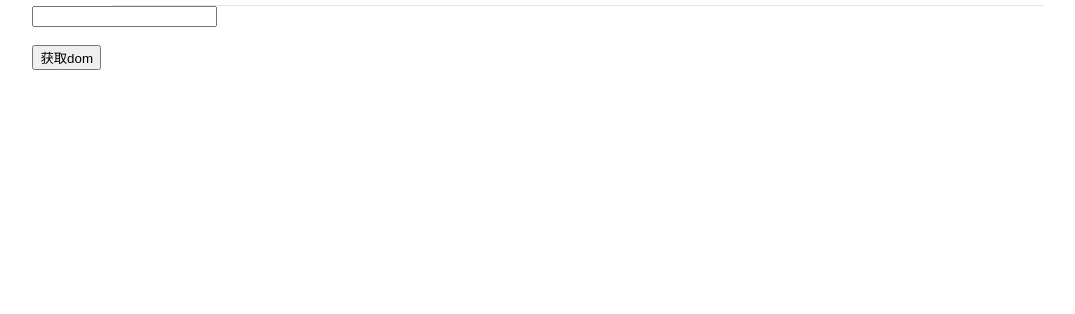
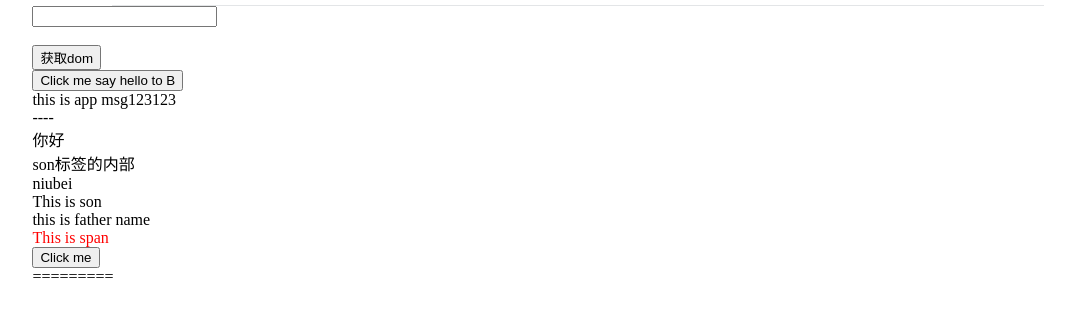
Before and after one commit to leonleerl/react-basic, a React (Create React App) app: page / in a window 1280 px wide. Shown: the part 534-848 px from the top of the page, without its empty margins (102-1177 px from the left). Before the commit the page ends 800 px from the top, so only its background shows below. Built offline with nearby package versions, Linux system fonts and the light colour scheme.

Commit message:
add props

```diff
--- a/package.json
+++ b/package.json
@@ -8,7 +8,7 @@
     "@testing-library/user-event": "^13.5.0",
     "axios": "^1.5.1",
     "classnames": "^2.5.1",
-    "dayjs": "^1.11.10",
+    "dayjs": "^1.11.11",
     "lodash": "^4.17.21",
     "react": "^18.2.0",
     "react-dom": "^18.2.0",
--- a/src/App.js
+++ b/src/App.js
@@ -1,9 +1,12 @@
-import { useState } from "react";
+import { useRef, useState } from "react";
 import "./App.scss";
 import avatar from "./images/bozai.png";
 import _ from "lodash";
 import classNames from "classnames";
 import Test from "./test";
+import { v4 as uuidV4 } from "uuid";
+import dayjs from "dayjs";
+import TestProps from "./testProps";
 
 /**
  * 评论列表的渲染和操作
@@ -83,18 +86,22 @@ const App = () => {
     _.orderBy(defaultList, "like", "desc")
   );
 
+  // 发布
   const [commentMsg, setCommentMsg] = useState("");
+  const inputRef = useRef(null);
   const handleAddContent = () => {
     console.log(commentMsg);
     const newComment = {
-      rpid: commentList.length + 1,
+      rpid: uuidV4(),
       user: user,
       content: commentMsg,
-      ctime: new Date().toLocaleDateString(),
+      ctime: dayjs(new Date()).format("MM-DD hh:mm"),
       like: 0,
     };
     setCommentList([...commentList, newComment]);
     setCommentMsg("");
+    console.log(inputRef.current);
+    inputRef.current.focus();
   };
 
   // 删除
@@ -162,6 +169,7 @@ const App = () => {
               onChange={(e) => {
                 setCommentMsg(e.target.value);
               }}
+              ref={inputRef}
             />
             {/* 发布按钮 */}
             <div onClick={handleAddContent} className="reply-box-send">
@@ -215,6 +223,9 @@ const App = () => {
         </div>
       </div>
       <Test />
+      <TestProps>
+        <span>你好</span>
+      </TestProps>
     </div>
   );
 };
--- /dev/null
+++ b/src/testProps.js
@@ -0,0 +1,85 @@
+import { createContext, useContext, useState } from "react";
+
+const MsgContext = createContext();
+
+function Son(props) {
+  return (
+    <>
+      {props.children}
+      <div>This is son</div>
+      <div>{props.name}</div>
+      <div>{props.child}</div>
+      <button onClick={() => props.onGetMsg("I am son12312312")}>
+        Click me
+      </button>
+    </>
+  );
+}
+
+function A(props) {
+  return (
+    <>
+      <button
+        onClick={() => {
+          props.onGetMsg("I am A, Hello B~");
+        }}
+      >
+        Click me say hello to B
+      </button>
+      <B></B>
+    </>
+  );
+}
+
+function B(props) {
+  const Msg = useContext(MsgContext);
+  return (
+    <>
+      <div>{props.msg}</div>
+      <div>{Msg}</div>
+    </>
+  );
+}
+
+function TestProps(props) {
+  const [sayHello, setSayHello] = useState("");
+  const onGetMessage = (msg) => {
+    setSayHello(msg);
+  };
+
+  // ========分割线=========
+  const name = "this is father name";
+  const [msg, setMsg] = useState("");
+  const getMsg = (msg) => {
+    console.log(msg);
+    setMsg(msg);
+  };
+  return (
+    <>
+      <MsgContext.Provider value={"this is app msg123123"}>
+        <A onGetMsg={onGetMessage}></A>
+      </MsgContext.Provider>
+      <div>----</div>
+      <B msg={sayHello}></B>
+
+      <div>{props.children}</div>
+      <Son
+        name={name}
+        age={18}
+        isTrue={false}
+        list={["Vue", "React"]}
+        obj={{ name: "jack" }}
+        cb={() => console.log(123)}
+        child={<span style={{ color: "red" }}>This is span</span>}
+        onGetMsg={getMsg}
+      >
+        <div>son标签的内部</div>
+        <div>niubei</div>
+        <div>{msg}</div>
+      </Son>
+      <div>=========</div>
+    </>
+  );
+}
+
+export default TestProps;
```
Also changed, not shown: 1 other file (tests, documents, lock files or other folders).
